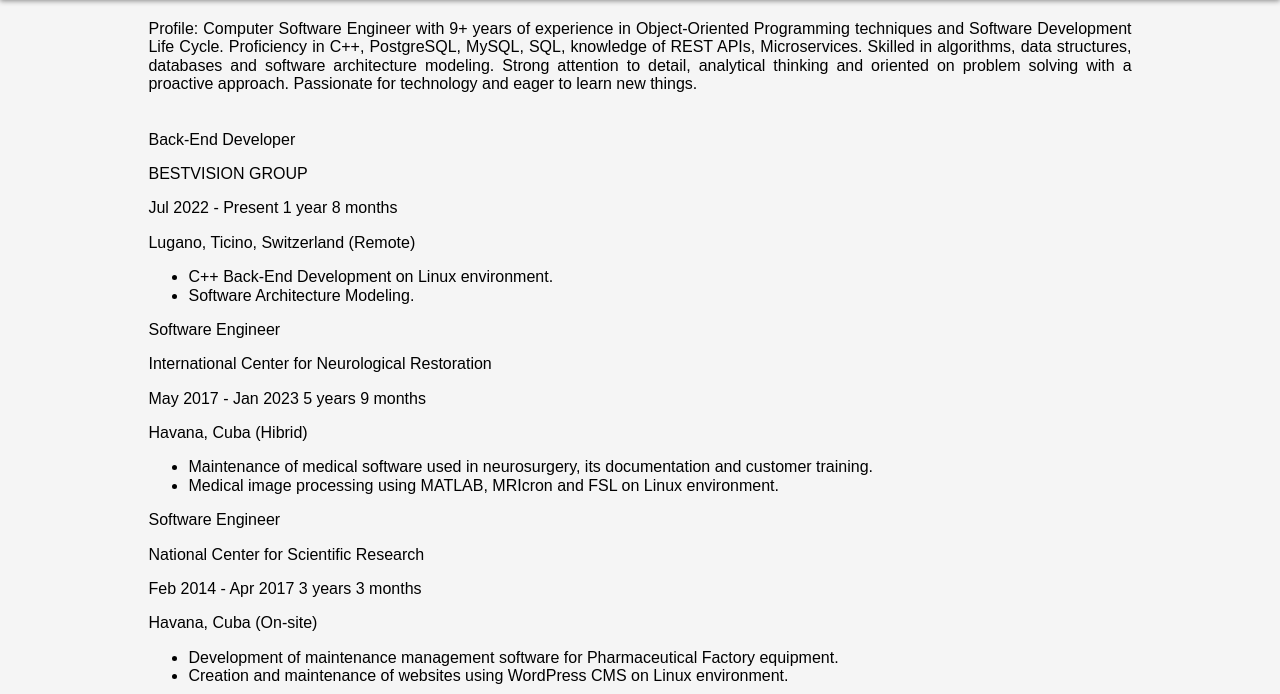
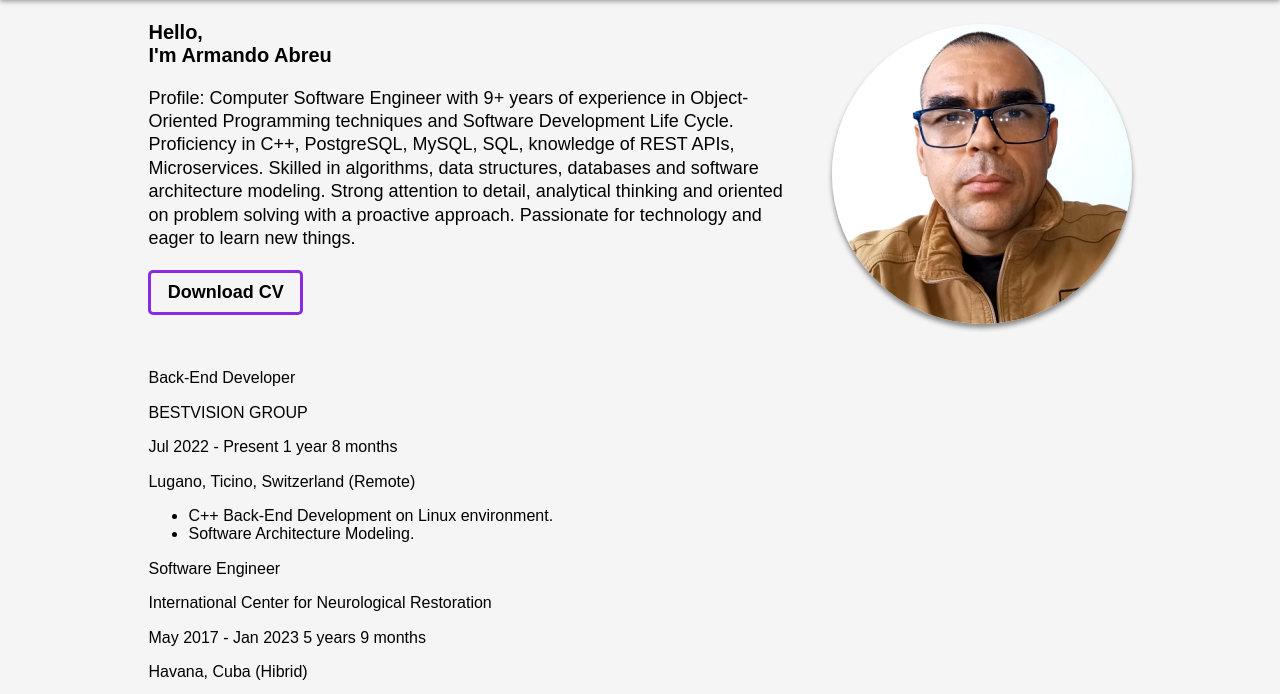
Before and after one commit to armaneu/armaneu.github.io, a plain HTML site: page index.html in a window 1280 px wide. Shown: the part 106-800 px from the top of the page. Drawn offline with Linux system fonts and the light colour scheme; a web font is replaced by a local one.

Commit message:
improving the profile section

```diff
--- a/css/general.css
+++ b/css/general.css
@@ -6,9 +6,11 @@
     --theme-color: whitesmoke;
     --text-color: black;
     --text-color-inverse: var(--theme-color);
-    --navbar-theme-color: #333333;
+    --dark-theme-color: #333333;
+    --navbar-theme-color: var(--dark-theme-color);
     --navbar-shadow-color: #8a8a8a;
     --navbar-hover-color: blueviolet;
+    --elements-backgroud-color: var(--navbar-hover-color);
     --margin: 2%;
     --min-width: 260px;
     --max-width: 1024px;
@@ -37,6 +39,14 @@
     max-width: var(--max-width);
 }
 
+h1 {
+    font-size: 28px;
+}
+
+h2 {
+    font-size: 20px;
+}
+
 main {
     margin-top: 102px; /*Header height + Navbar height = (60px + 42px)*/
     padding-top: 3px;
--- a/css/navbar_mobile.css
+++ /dev/null
@@ -1,115 +0,0 @@
-/**********************************************************************************/
-/*                                  MOBILE STYLES                                 */
-/**********************************************************************************/
-
-/* Responsive initial screen*/
-@media screen and (max-width: 632px) {
-
-    /* Open / Close button */
-    .h1div {
-        display: inline-block;
-        vertical-align: middle;
-        margin-left: var(--margin);
-    }
-
-    .h1div h1 {
-        font-size: 26px;
-    }
-
-    .openclosediv {
-        display: inline-block;
-        position: absolute;
-        right: var(--margin);
-    }
-
-    .openclosebuttondiv {
-        cursor: pointer;
-        vertical-align: middle;
-        margin: 7.5px var(--margin);
-        border: 2px;
-        border-style: solid;
-        border-radius: 5px;
-        padding: 1px 4.5px;
-        width: 35px;
-    }
-
-    .bar1, .bar2, .bar3 {
-        width: 30px;
-        height: 5px;
-        border-radius: 2px;
-        background-color: #333333;
-        margin: 6px auto;
-        transition: 0.4s;
-    }
-
-    .change .bar1 {
-        transform: translate(0, 11px) rotate(-45deg);
-    }
-
-    .change .bar2 {
-        opacity: 0;
-    }
-
-    .change .bar3 {
-        transform: translate(0, -11px) rotate(45deg);
-    }
-
-    /* Navigation bar */
-    .topnavbar {
-        display: none;
-        height: 2px;
-        z-index: 10;
-    }
-
-    /* Menu */
-    .menu {
-        visibility: hidden;
-        flex-direction: column;
-        text-align: center;
-        height: calc(6 * 40px); /* 40px height plus each item (six) */
-        z-index: 10;
-        width: 175px;
-        background-color: var(--navbar-theme-color);
-        margin-right: 0;
-    }
-
-    .menu li {
-        width: 100%;
-    }
-
-    .menu li a {
-        font-size: 14px;
-        line-height: 40px;
-        text-align: left;
-    }
-
-    main {
-        margin-top: 52px;
-        padding-top: 3px;
-    }
-}
-
-
-/* Responsive tabnav*/
-@media screen and (max-width: 632px) {
-
-    .topnavbar.responsive {
-        display: flex;
-        height: calc(6 * 40px);
-        background-color: transparent;
-        box-shadow: 0px 0px 0px var(--navbar-shadow-color);
-    }
-
-    .topnavbar.responsive .menu {
-        visibility: visible;
-        z-index: 10;
-    }
-
-    .topnavbar, section[id] {
-        scroll-margin-top: 55px; /* avoid 'Header' hide the 'Section' */
-    }
-
-    .menu {
-        box-shadow: 0px 4px 5px var(--navbar-shadow-color);
-    }
-}
--- /dev/null
+++ b/css/profile.css
@@ -0,0 +1,82 @@
+
+#profile {
+    text-align: center;
+}
+
+.profile_info_div {
+    margin-bottom: 25px;
+}
+
+.profile_title {
+    font-weight: bold;
+    /*margin: 16px;*/
+}
+
+.profile_description {
+    font-size: 18px;
+    font-weight: 500;
+    line-height: 1.3;
+    max-width: 450px;
+    margin: 20px auto;
+}
+
+.profile_button {
+    background-color: var(--theme-color);
+    transition-duration: 0.4s;
+    border: 3px solid var(--elements-backgroud-color);
+    font-size: 18px;
+    padding: 0.5em 0.9em;
+    border-radius: 5px;
+    cursor: pointer;
+    font-weight: bold;
+}
+
+.profile_button:hover {
+    background-color: var(--elements-backgroud-color);
+    color: var(--text-color-inverse);
+    border-color: var(--theme-color);
+    font-size: 22px;
+}
+
+.profile_photo_div {
+    text-align: center;
+}
+
+.profile_photo {
+    max-width: 300px;
+    width: 80%;
+    border-radius: 50%;
+    box-shadow: 0px 4px 5px var(--navbar-shadow-color);
+}
+
+
+
+
+
+
+@media screen and (min-width: 640px) {
+
+    #profile {
+        display: flex;
+        text-align: left;
+        justify-content: space-between;
+    }
+
+    .profile_info_div {
+        margin-bottom: 0;
+    }
+
+    .profile_photo {
+        margin: 20px auto;
+        max-width: 300px;
+        width: 100%;
+    }
+
+    .profile_description {
+        font-size: 18px;
+        font-weight: 500;
+        line-height: 1.3;
+        max-width: 640px;
+        margin: 20px auto;
+    }
+}
--- a/index.html
+++ b/index.html
@@ -13,7 +13,7 @@
     <link rel="stylesheet" href="css/normalize.css">
     <link rel="stylesheet" href="css/general.css">
     <link rel="stylesheet" href="css/navbar.css">
-    <link rel="stylesheet" href="css/navbar_mobile.css">
+    <link rel="stylesheet" href="css/profile.css">
 
     <script defer src="js/navbar.js"></script>
 </head>
@@ -50,49 +50,56 @@
     <main onclick="CloseMenu()">
         <article>
             <section id="profile">
-                <p>Profile: Computer Software Engineer with 9+ years of experience in Object-Oriented Programming
-                    techniques and Software Development Life Cycle. Proficiency in C++, PostgreSQL, MySQL, SQL,
-                    knowledge of REST
-                    APIs,
-                    Microservices.
-                    Skilled
-                    in algorithms, data structures, databases and software architecture modeling. Strong attention to
-                    detail, analytical thinking and oriented on problem solving with a proactive approach. Passionate
-                    for
-                    technology and eager to learn new things.</p>
+                <div class="profile_info_div">
+                    <h2 class="profile_title">Hello, <br>I'm Armando Abreu</h2>
+                    <p class="profile_description">Profile: Computer Software Engineer with 9+ years of experience in Object-Oriented Programming
+                        techniques and Software Development Life Cycle. Proficiency in C++, PostgreSQL, MySQL, SQL,
+                        knowledge of REST APIs, Microservices.
+                        Skilled in algorithms, data structures, databases and software architecture modeling. Strong attention to
+                        detail, analytical thinking and oriented on problem solving with a proactive approach. Passionate
+                        for technology and eager to learn new things.
+                    </p>
+                    <button class="profile_button">Download CV</button>
+                </div>
+                <div class="profile_photo_div">
+                    <img class="profile_photo" src="img/armando_300x300.png" alt="developer photo">
+                </div>
             </section>
+
             <section id="experience">
-                <div class="experiencediv">
+                <div class="experience_div">
                     <p>Back-End Developer</p>
                     <p>BESTVISION GROUP</p>
                     <p>Jul 2022 - Present 1 year 8 months</p>
-                    <p>Lugano, Ticino, Switzerland  (Remote)</p>
+                    <p>Lugano, Ticino, Switzerland (Remote)</p>
                     <ul>
                         <li>C++ Back-End Development on Linux environment.</li>
                         <li>Software Architecture Modeling.</li>
                     </ul>
                 </div>
-                <div class="experiencediv">
+                <div class="experience_div">
                     <p>Software Engineer</p>
                     <p>International Center for Neurological Restoration</p>
                     <p>May 2017 - Jan 2023 5 years 9 months</p>
-                    <p>Havana, Cuba  (Hibrid)</p>
+                    <p>Havana, Cuba (Hibrid)</p>
                     <ul>
-                        <li>Maintenance of medical software used in neurosurgery, its documentation and customer training.</li>
+                        <li>Maintenance of medical software used in neurosurgery, its documentation and customer
+                            training.</li>
                         <li>Medical image processing using MATLAB, MRIcron and FSL on Linux environment.</li>
                     </ul>
                 </div>
-                <div class="experiencediv">
+                <div class="experience_div">
                     <p>Software Engineer</p>
                     <p>National Center for Scientific Research</p>
                     <p>Feb 2014 - Apr 2017 3 years 3 months</p>
-                    <p>Havana, Cuba  (On-site)</p>
+                    <p>Havana, Cuba (On-site)</p>
                     <ul>
                         <li>Development of maintenance management software for Pharmaceutical Factory equipment.</li>
                         <li>Creation and maintenance of websites using WordPress CMS on Linux environment.</li>
                     </ul>
                 </div>
             </section>
+
             <section id="education">
                 <p>Education: Lorem ipsum dolor sit amet, consectetur adipiscing elit, sed do eiusmod tempor incididunt
                     ut
@@ -103,6 +110,7 @@
                     culpa
                     qui officia deserunt mollit anim id est laborum.</p>
             </section>
+
             <section id="skills">
                 <p>Skills: Lorem ipsum dolor sit amet, consectetur adipiscing elit, sed do eiusmod tempor incididunt ut
                     labore et dolore magna aliqua. Ut enim ad minim veniam, quis nostrud exercitation ullamco laboris
@@ -112,6 +120,7 @@
                     culpa
                     qui officia deserunt mollit anim id est laborum.</p>
             </section>
+
             <section id="projects">
                 <p>Projects: Lorem ipsum dolor sit amet, consectetur adipiscing elit, sed do eiusmod tempor incididunt
                     ut
@@ -122,6 +131,7 @@
                     culpa
                     qui officia deserunt mollit anim id est laborum.</p>
             </section>
+
             <section id="contact">
                 <p>Contact: Lorem ipsum dolor sit amet, consectetur adipiscing elit, sed do eiusmod tempor incididunt ut
                     labore et dolore magna aliqua. Ut enim ad minim veniam, quis nostrud exercitation ullamco laboris
```
Also changed, not shown: css/navbar.css (+136 -6 lines), img/armando_300x300.png (added).
